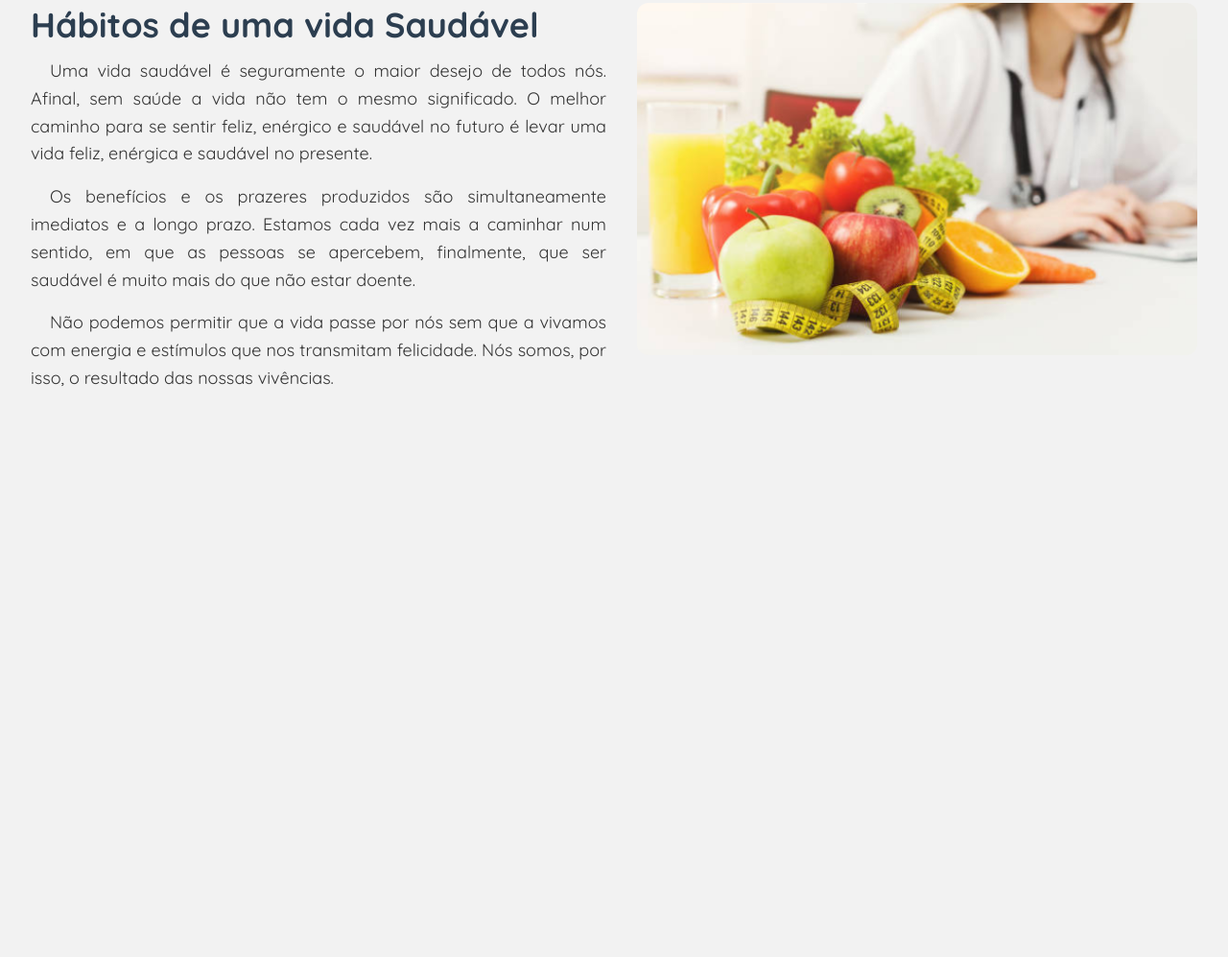
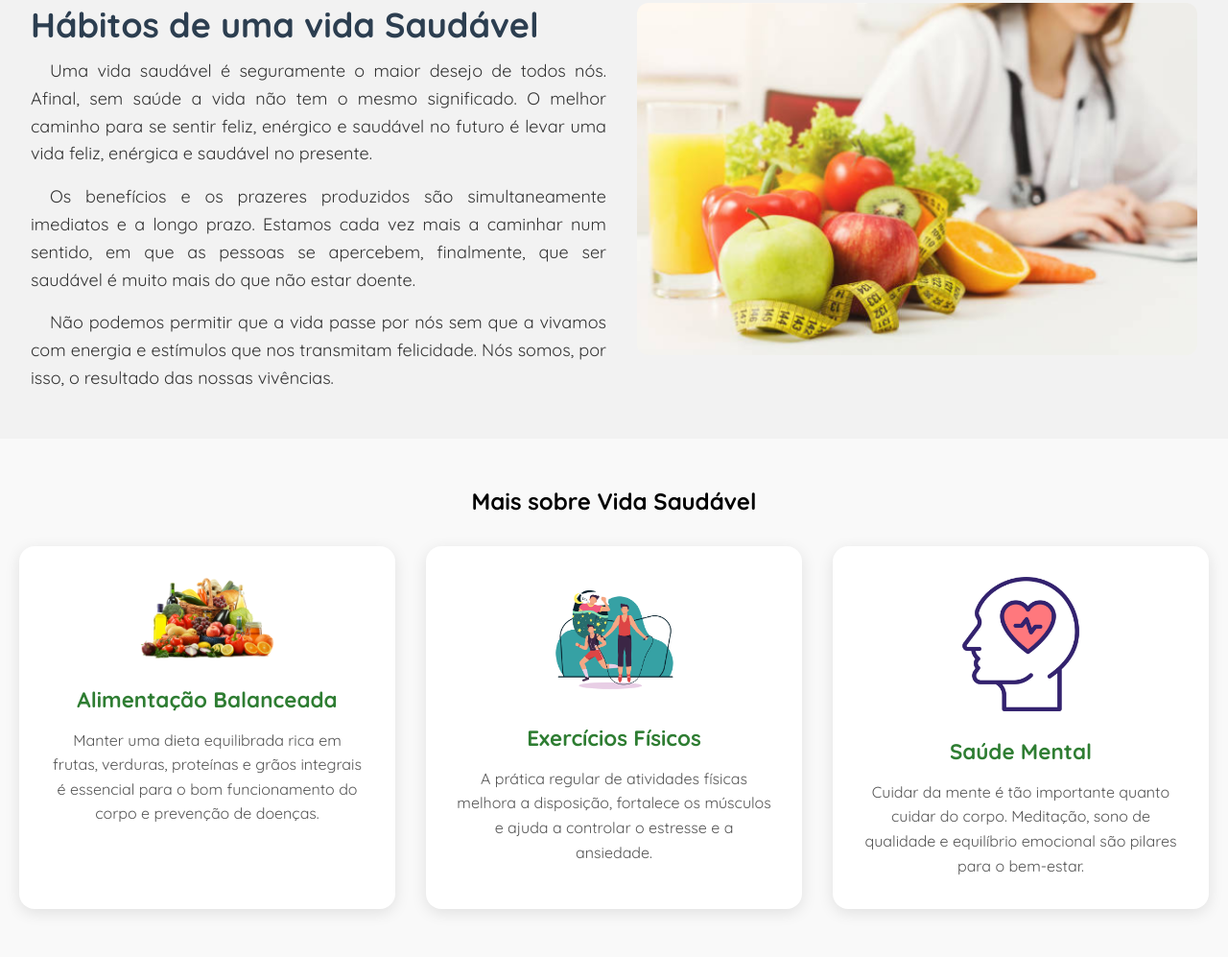
Before and after one commit to fabiocosta123/Saude_Desenvolve_Boticario, a plain HTML site: page index.html in a window 1280 px wide. Shown: the part 755-1752 px from the top of the page at 96% size. Before the commit the page ends 1212 px from the top, so only its background shows below. Drawn offline with nearby package versions, Linux system fonts and the light colour scheme.

Commit message:
Adicona cards informativos à homepage

```diff
--- a/css/style.css
+++ b/css/style.css
@@ -178,3 +178,60 @@
     margin-bottom: 16px;
   }
 }
+
+.cards {
+  padding: 50px 20px;
+  background-color: #f9f9f9;
+}
+
+.cards-container {
+  display: flex;
+  flex-wrap: wrap;
+  justify-content: center;
+  gap: 2rem;
+}
+
+.card {
+  background: white;
+  border-radius: 10px;
+  box-shadow: 0 2px 10px rgba(0,0,0,0.1);
+  padding: 20px;
+  max-width: 300px;
+  text-align: center;
+  transition: transform 0.3s ease;
+}
+
+.card:hover {
+  transform: translateY(-5px);
+}
+
+.card img {
+  max-width: 140px;
+  height: auto;
+  margin-bottom: 1.5rem;
+}
+
+
+
+.card {
+  background: white;
+  border-radius: 16px;
+  box-shadow: 0 4px 16px rgba(0, 0, 0, 0.1);
+  padding: 32px;
+  max-width: 380px;
+  text-align: center;
+  transition: transform 0.3s ease;
+  flex: 1 1 300px;
+}
+
+.card h3 {
+  font-size: 1.4rem;
+  color: #2e7d32;
+  margin-bottom: 1rem;
+}
+
+.card p {
+  font-size: 1rem;
+  color: #555;
+  line-height: 1.6;
+}
--- a/index.html
+++ b/index.html
@@ -1,26 +1,36 @@
 <!DOCTYPE html>
 <html lang="pt-br">
   <head>
-  <meta name="viewport" content="width=device-width, initial-scale=1.0">
+    <meta name="viewport" content="width=device-width, initial-scale=1.0" />
     <title>Vida Saudável</title>
-  <link rel="stylesheet" href="./css/style.css">
-  <link href="https://unpkg.com/aos@2.3.4/dist/aos.css" rel="stylesheet">
+    <link rel="stylesheet" href="./css/style.css" />
+    <link href="https://unpkg.com/aos@2.3.4/dist/aos.css" rel="stylesheet" />
   </head>
   <body>
     <!--seção menu-->
     <header class="header">
       <section>
-       <img src="img/logo.png" class="logo">
+        <img src="img/logo.png" class="logo" />
         <nav class="navbar">
-            <a href="./index.html"><img class="gif-caixa" src="" alt="">Home</a>
-            <a href="./html/duvidas.html"><img class="gif-caixa" src="" alt="">Dúvidas</a>
-            <a href="#ajuda"><img class="gif-caixa" src="" alt="">Ajuda</a>
-            <a href="./html/sobre.html"><img class="gif-caixa" src="" alt="">Sobre nós</a>
+          <a href="./index.html"><img class="gif-caixa" src="" alt="" />Home</a>
+          <a href="./html/duvidas.html"
+            ><img class="gif-caixa" src="" alt="" />Dúvidas</a
+          >
+          <a href="#ajuda"><img class="gif-caixa" src="" alt="" />Ajuda</a>
+          <a href="./html/sobre.html"
+            ><img class="gif-caixa" src="" alt="" />Sobre nós</a
+          >
         </nav>
       </section>
     </header>
     <!--seção video -->
-      <video class="video" src="img/video_saudavel.mp4" autoplay muted loop  > </video>
+    <video
+      class="video"
+      src="img/video_saudavel.mp4"
+      autoplay
+      muted
+      loop
+    ></video>
 
     <!--seção home-->
     <a name="home"></a>
@@ -31,26 +41,72 @@
           <h3>Hábitos de uma vida Saudável</h3>
         </div>
         <div class="texto-home" data-aos="fade-right">
-        <p> Uma vida saudável é seguramente o maior desejo de todos nós. Afinal, sem saúde a
-        vida não tem o mesmo significado. O melhor caminho para se sentir feliz, enérgico e
-        saudável no futuro é levar uma vida feliz, enérgica e saudável no presente.</p>
-        <p> Os benefícios e os prazeres produzidos são simultaneamente imediatos e a longo prazo.
-        Estamos cada vez mais a caminhar num sentido, em que as pessoas se apercebem, finalmente,
-        que ser saudável é muito mais do que não estar doente.</p>
-        <p>Não podemos permitir que a vida passe por nós sem que a vivamos com energia e estímulos
-         que nos transmitam felicidade. Nós somos, por isso, o resultado das nossas vivências.</p>
-
+          <p>
+            Uma vida saudável é seguramente o maior desejo de todos nós. Afinal,
+            sem saúde a vida não tem o mesmo significado. O melhor caminho para
+            se sentir feliz, enérgico e saudável no futuro é levar uma vida
+            feliz, enérgica e saudável no presente.
+          </p>
+          <p>
+            Os benefícios e os prazeres produzidos são simultaneamente imediatos
+            e a longo prazo. Estamos cada vez mais a caminhar num sentido, em
+            que as pessoas se apercebem, finalmente, que ser saudável é muito
+            mais do que não estar doente.
+          </p>
+          <p>
+            Não podemos permitir que a vida passe por nós sem que a vivamos com
+            energia e estímulos que nos transmitam felicidade. Nós somos, por
+            isso, o resultado das nossas vivências.
+          </p>
         </div>
       </div>
       <div class="coluna-imagem">
-     <img src="img/nutricionista.png" class="imagem-home" data-aos="fade-left">
+        <img
+          src="img/nutricionista.png"
+          class="imagem-home"
+          data-aos="fade-left"
+        />
+      </div>
+    </section>
+    <section class="cards" data-aos="fade-up">
+      <h2 style="text-align: center; margin-bottom: 2rem">
+        Mais sobre Vida Saudável
+      </h2>
+      <div class="cards-container">
+        <div class="card">
+          <img src="img/alimentacao.png" alt="Alimentação Balanceada" />
+          <h3>Alimentação Balanceada</h3>
+          <p>
+            Manter uma dieta equilibrada rica em frutas, verduras, proteínas e
+            grãos integrais é essencial para o bom funcionamento do corpo e
+            prevenção de doenças.
+          </p>
         </div>
 
+        <div class="card">
+          <img src="img/exercicio.png" alt="Exercícios Físicos" />
+          <h3>Exercícios Físicos</h3>
+          <p>
+            A prática regular de atividades físicas melhora a disposição,
+            fortalece os músculos e ajuda a controlar o estresse e a ansiedade.
+          </p>
+        </div>
 
+        <div class="card">
+          <img src="img/saude_mental.png" alt="Saúde Mental" />
+          <h3>Saúde Mental</h3>
+          <p>
+            Cuidar da mente é tão importante quanto cuidar do corpo. Meditação,
+            sono de qualidade e equilíbrio emocional são pilares para o
+            bem-estar.
+          </p>
+        </div>
+      </div>
     </section>
 
     <script src="https://unpkg.com/aos@2.3.4/dist/aos.js"></script>
-  <script>AOS.init();</script>
-
-
+    <script>
+      AOS.init();
+    </script>
   </body>
+</html>
```
Also changed, not shown: img/alimentacao.png (added), img/exercicio.png (added), img/saude_mental.png (added). Lines whose indentation alone changed are shown as unchanged.
